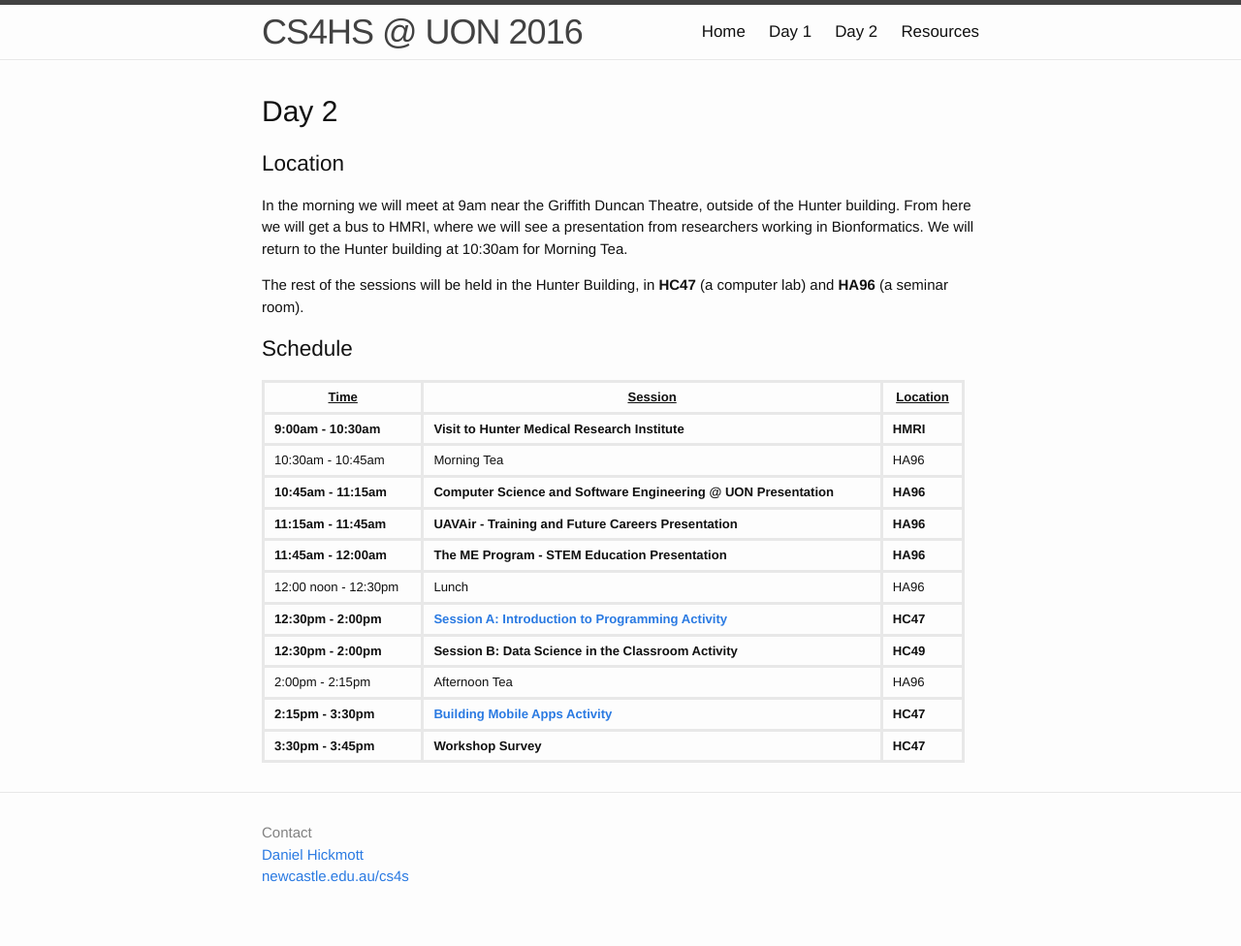
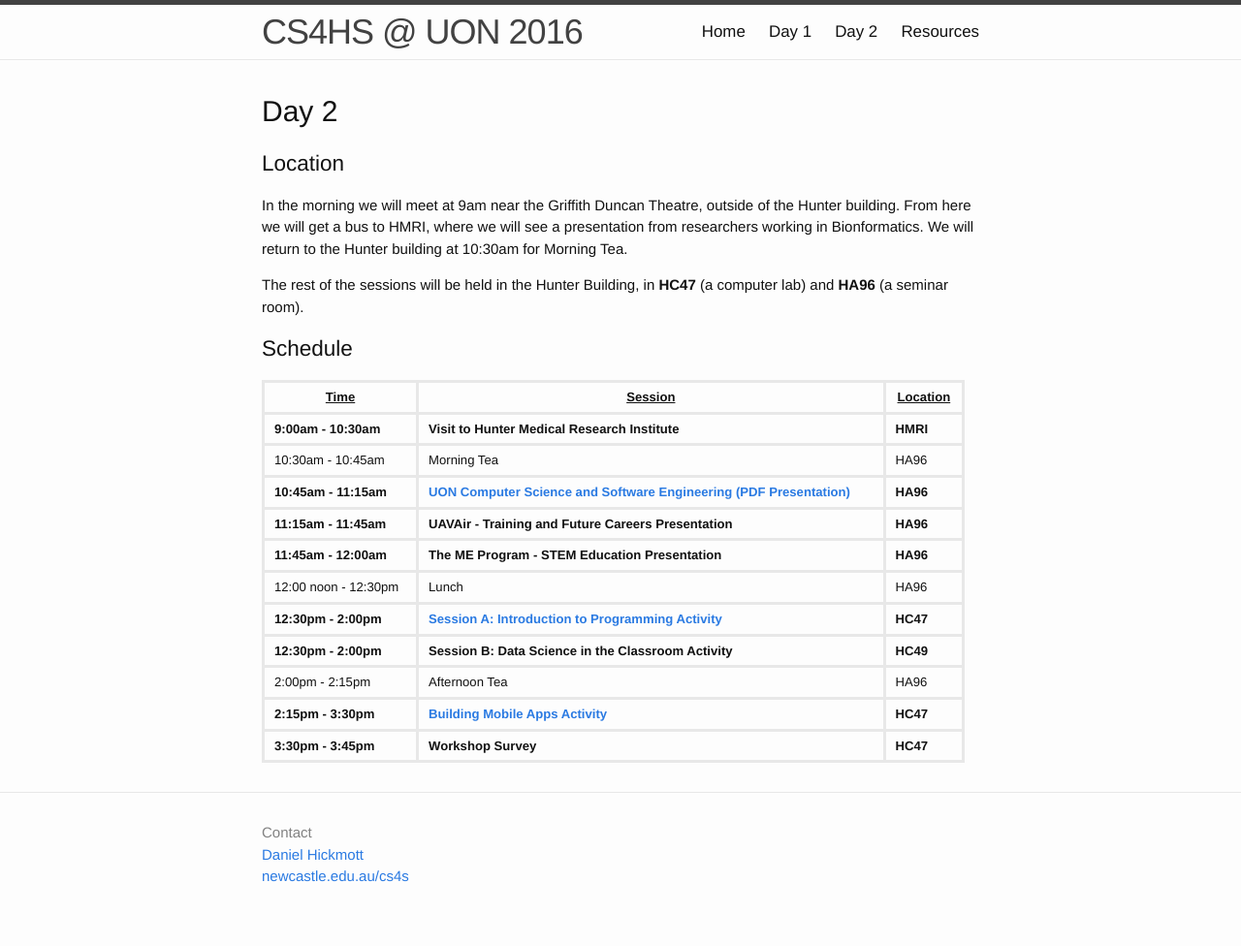
Before and after one commit to cs4s/hs-2016, a Jekyll site: the page built from day2/index.md, in a window 1280 px wide. Shown: the whole page at 97% size. Built offline with Jekyll 4.4.1, drawn with Linux system fonts in a browser that asks for light colours.

Commit message:
Adds Computer Science & Engineering @ UON presentation

```diff
--- a/day2/index.md
+++ b/day2/index.md
@@ -20,7 +20,7 @@ The rest of the sessions will be held in the Hunter Building, in **HC47** (a com
 |-|-
 | **9:00am - 10:30am** | **Visit to Hunter Medical Research Institute** | **HMRI** |
 | 10:30am - 10:45am | Morning Tea | HA96 |
-| **10:45am - 11:15am** | **Computer Science and Software Engineering @ UON Presentation** | **HA96** |
+| **10:45am - 11:15am** | [**UON Computer Science and Software Engineering (PDF Presentation)**](uoncsse_presentation.pdf){:target="_blank"} | **HA96** |
 | **11:15am - 11:45am** | **UAVAir - Training and Future Careers Presentation** | **HA96** |
 | **11:45am - 12:00am** | **The ME Program - STEM Education Presentation** | **HA96** |
 | 12:00 noon - 12:30pm | Lunch | HA96 |
```
Also changed, not shown: 1 other file.
